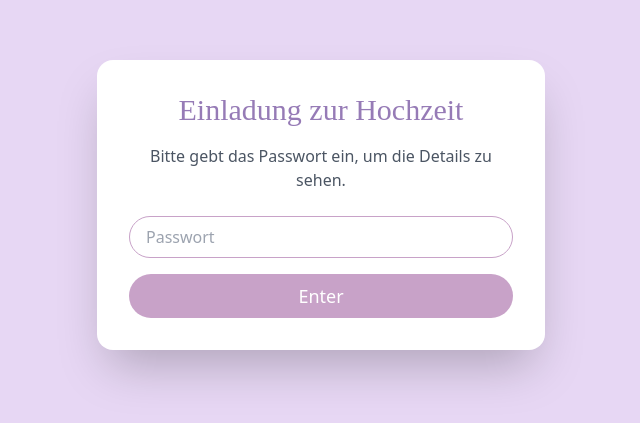
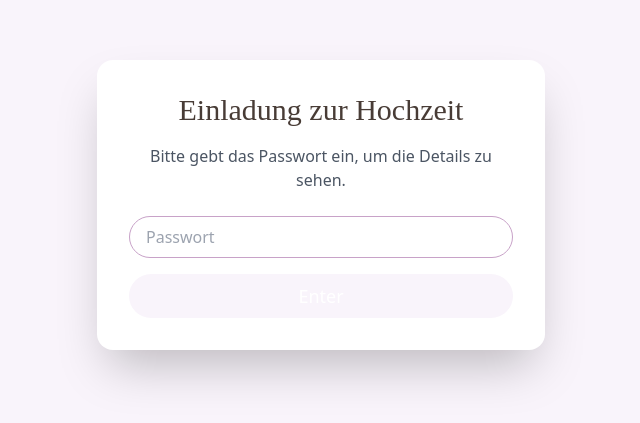
Before and after one commit to Seppseb/hochzeitseinladung, a React (Vite) app: page / in a window 1280 px wide. Shown: the part 195-618 px from the top of the page, without its empty margins (319-959 px from the left). Built offline with nearby package versions, Linux system fonts and the light colour scheme.

Commit message:
changed colors other sites

```diff
--- a/src/pages/Dashboard.tsx
+++ b/src/pages/Dashboard.tsx
@@ -101,7 +101,7 @@ export default function Dashboard() {
     }
 
   return (
-    <div className="min-h-screen bg-lavender-light flex items-start justify-center p-6">
+    <div className="min-h-screen bg-[#f9f4fb] flex items-start justify-center p-6">
   <div className="w-full max-w-6xl bg-white shadow-2xl rounded-2xl p-8">
     <h2 className="text-3xl font-playfair text-lavender-dark mb-6 text-center">Admin Dashboard</h2>
 
--- a/src/pages/Home.tsx
+++ b/src/pages/Home.tsx
@@ -49,9 +49,9 @@ export default function Home() {
 
   if (!isAuthenticated) {
     return (
-      <div className="min-h-screen bg-lavender-light flex items-center justify-center p-6">
+      <div className="min-h-screen bg-[#f9f4fb] flex items-center justify-center p-6">
         <div className="max-w-md w-full shadow-2xl rounded-2xl p-8 bg-white text-center">
-          <h1 className="text-3xl font-playfair text-lavender-dark">Einladung zur Hochzeit</h1>
+          <h1 className="text-3xl font-playfair text-brownNew">Einladung zur Hochzeit</h1>
           <p className="mt-4 text-gray-600">Bitte gebt das Passwort ein, um die Details zu sehen.</p>
           <form onSubmit={handlePasswordSubmit} className="mt-6 space-y-4">
             <input
@@ -64,7 +64,7 @@ export default function Home() {
             <button
               type="submit"
               disabled={isChecking}
-              className="w-full bg-lavender hover:bg-lavender-dark text-white text-lg px-6 py-2 rounded-full transition-colors"
+              className="w-full bg-[#f9f4fb] hover:bg-lavender-dark text-white text-lg px-6 py-2 rounded-full transition-colors"
             >
               {isChecking ? 'Prüfe...' : 'Enter'}
             </button>
--- a/src/pages/Register.tsx
+++ b/src/pages/Register.tsx
@@ -44,9 +44,9 @@ export default function Register() {
   };
 
   return (
-    <div className="min-h-screen bg-lavender-light flex items-start justify-center p-6 pt-12">
+    <div className="min-h-screen bg-[#f9f4fb] flex items-start justify-center p-6 pt-12">
   <div className="w-full max-w-xl bg-white rounded-2xl shadow-2xl p-8">
-    <h2 className="text-3xl font-playfair text-lavender-dark mb-6 text-center">Rückmeldung</h2>
+    <h2 className="text-3xl font-playfair text-brownNew mb-6 text-center">Rückmeldung</h2>
 
     <form onSubmit={handleSubmit} className="space-y-6">
       <div>
```
